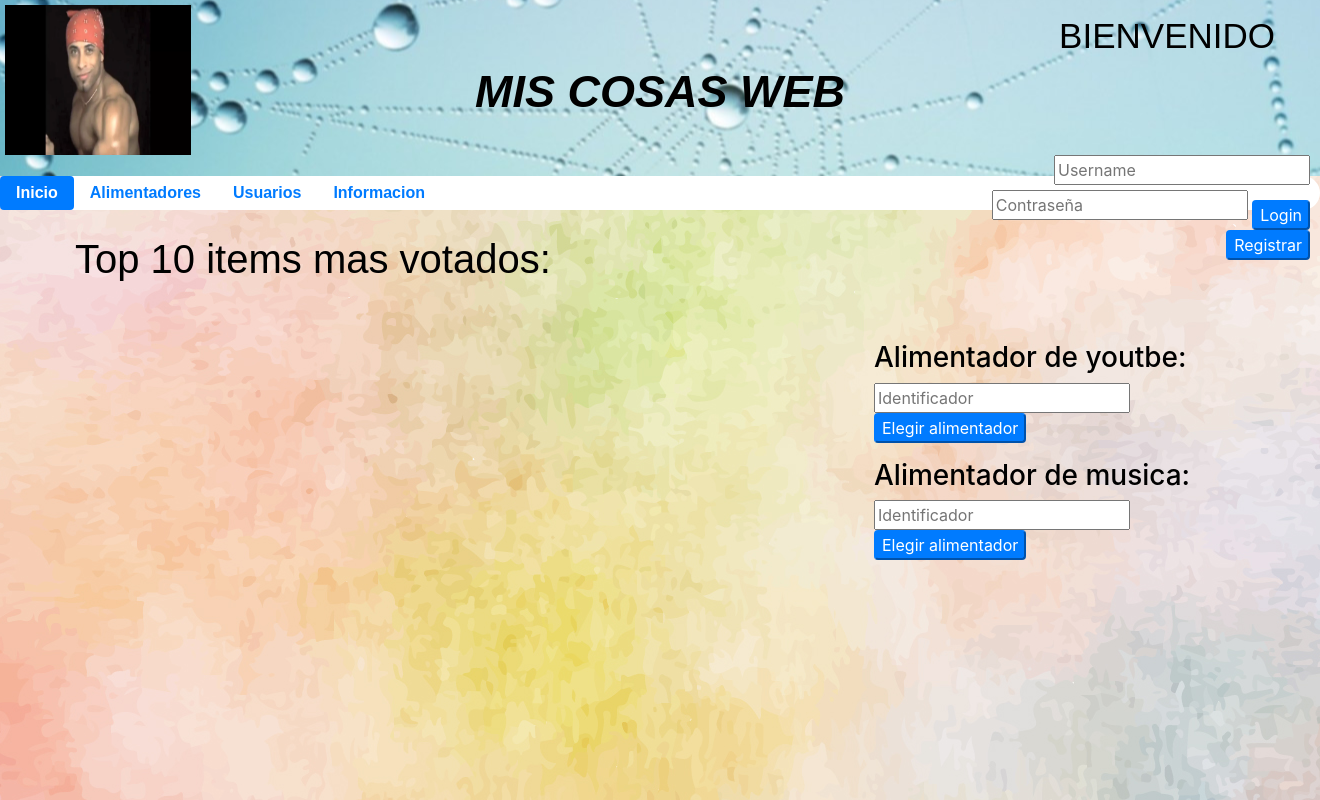
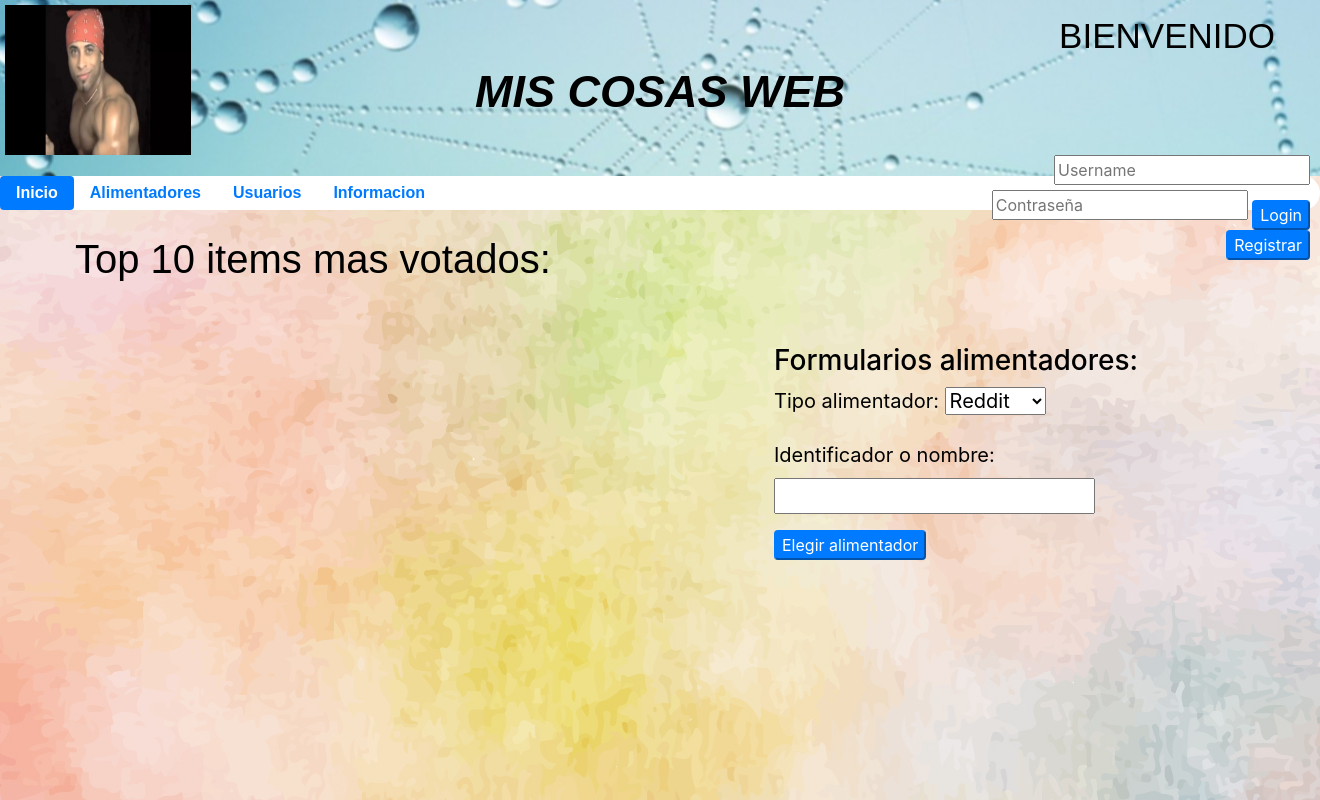
Before and after one commit to meridiaz/final-miscosas, a Django app: page / in a window 1320 px wide. Run offline with Django 3.2, Linux system fonts and the light colour scheme; data comes from the database, SQL or seed files in the repository; both versions use the stored data as it was after the commit; some libraries are stand-ins or nearby versions.

Commit message:
añadiendo el procesar alimentador de youtube

```diff
--- a/proyecto/miscosas/forms.py
+++ b/proyecto/miscosas/forms.py
@@ -12,6 +12,6 @@ class PagUsForm(forms.Form):
     estilo = forms.ChoiceField(widget = forms.Select, choices = CHOICES2)
 
 class AlimForm(forms.Form):
-    CHOICES = [('Reddit', 'reddit'), ('Youtube', 'yt')]
+    CHOICES = [('reddit', 'Reddit'), ('yt', 'Youtube')]
     tipo_alimentador = forms.ChoiceField(widget = forms.Select, choices = CHOICES)
     identificador_o_nombre = forms.CharField() #este sera el nombre en el modelo
--- a/proyecto/miscosas/templates/miscosas/base.html
+++ b/proyecto/miscosas/templates/miscosas/base.html
@@ -19,6 +19,7 @@
       <img src="{% static "miscosas/banner.jpg" %}" width="186" height="150" align="left">
       <h1>MIS COSAS WEB</h1>
         <h2>BIENVENIDO</h2>
+        <!-- <p>{{error}}</p> -->
         {% if user.is_authenticated %}
 
                <h2>{{user.username}}
--- a/proyecto/miscosas/templates/miscosas/index.html
+++ b/proyecto/miscosas/templates/miscosas/index.html
@@ -11,17 +11,18 @@
       <div id="formalimentadores">
         <!--<h2>Formularios de alimentadores:</h2>-->
         <form method="POST" action="/alimentador/0">
-          <h3>Alimentador de youtbe:</h3>
+          <h3>Formularios alimentadores:</h3>
           {% csrf_token %}
-          <input class="textbox" type="text" name="referencia del formulario" placeholder="Identificador">
+          {{form.as_p}}
+          <!-- <input class="textbox" type="text" name="referencia del formulario" placeholder="Identificador"> -->
           <button type="submit" action="yt">Elegir alimentador</button>
         </form>
-        <form method="POST" action="/alimentador/0">
+        <!-- <form method="POST" action="/alimentador/0">
           <h3>Alimentador de musica:</h3>
           {% csrf_token %}
-          <input class="textbox" type="text" name="referencia del formulario" placeholder="Identificador">
-          <button type="submit" action="musica">Elegir alimentador</button>
-        </form>
+          <!-- <input class="textbox" type="text" name="referencia del formulario" placeholder="Identificador"> -->
+          <!-- <button type="submit" action="musica">Elegir alimentador</button> -->
+        <!-- </form> -->
       </div>
 
     {% endblock %}
--- a/proyecto/miscosas/templates/miscosas/micss.css
+++ b/proyecto/miscosas/templates/miscosas/micss.css
@@ -114,9 +114,9 @@ button{
 #formalimentadores{
   margin-top: 10;
   position: sticky;
-  left: 70%;
+  left: 2600px;
   bottom:30%;
-  width: 400px;
+  width: 500px;
 
 }
 
--- a/proyecto/miscosas/views.py
+++ b/proyecto/miscosas/views.py
@@ -18,28 +18,58 @@ from django.template import Context
 
 from urllib import request
 
-from .forms import RegistrationForm, PagUsForm
-from .models import PagUsuario, tamano, estilous
+from .forms import RegistrationForm, PagUsForm, AlimForm
+from .models import PagUsuario, tamano, estilous, Alimentador
+from .ytalim import YTChannel
 
 # Create your views here.
 
-def ytalim():
-    print("holi")
+def alim_yaexiste(id, tipo):
+    try:
+        alim = Alimentador.objects.get(nombre=id)
+        print("el alimentador elegido ya existe")
+        return True #ya existe el alimentador
+    except ObjectDoesNotExist:
+        alim = Alimentador(tipo=tipo, nombre=id)
+        return False
 
 def gestionar_alims(request):
-    action = request.POST['action']
-    if action == "yt":
-        ytalim()
-    elif action == "musica":
-        print("holi2")
+    form = AlimForm(request.POST)
+    if not form.is_valid():
+         print("hay un error")
+         return
+    else:
+        print("no hay error")
 
+    tipo = form.cleaned_data['tipo_alimentador']
+    nombre = form.cleaned_data['identificador_o_nombre']
+    print(nombre)
+    if not alim_yaexiste(nombre, tipo):
+        if tipo == "yt":
+            print("para procesar alimentado de youtube")
+            url = 'https://www.youtube.com/feeds/videos.xml?channel_id=' \
+          + nombre
+            YTChannel(url)
+        elif tipo == "reddit":
+            print("holi2")
+    else:
+        # actualizar_alim()
+        print("el alimentador elegido ya existe2")
+
+    return nombre
 
 def alimentador(request, id=0):
-    if request.POST:
-        gestionar_alims(request)
+    if request.method == "POST":
+        id = gestionar_alims(request)
+        print("ya gestionado")
+        return redirect('/alimentador/id')
+    elif request.method == "GET":
+        print("----------------TODO HA IDO BIEN")
+        return redirect('/')
 
 def index(request):
-    context = {'user': request.user, 'recurso_us': '/'}
+    form = AlimForm()
+    context = {'user': request.user, 'recurso_us': '/', 'form': form}
     print(request.user.is_authenticated)
     return render(request, 'miscosas/index.html', context)
 
@@ -87,7 +117,6 @@ def login_view(request):
 def cuenta_usuario(request, us):
     try:
         usuario = User.objects.get(username=us)
-
     except ObjectDoesNotExist:
         return redirect('/')
 
```
Also changed, not shown: proyecto/miscosas/models.py (+5 -2 lines), proyecto/miscosas/ytalim.py (+42 -31 lines), proyecto/db.sqlite3.
